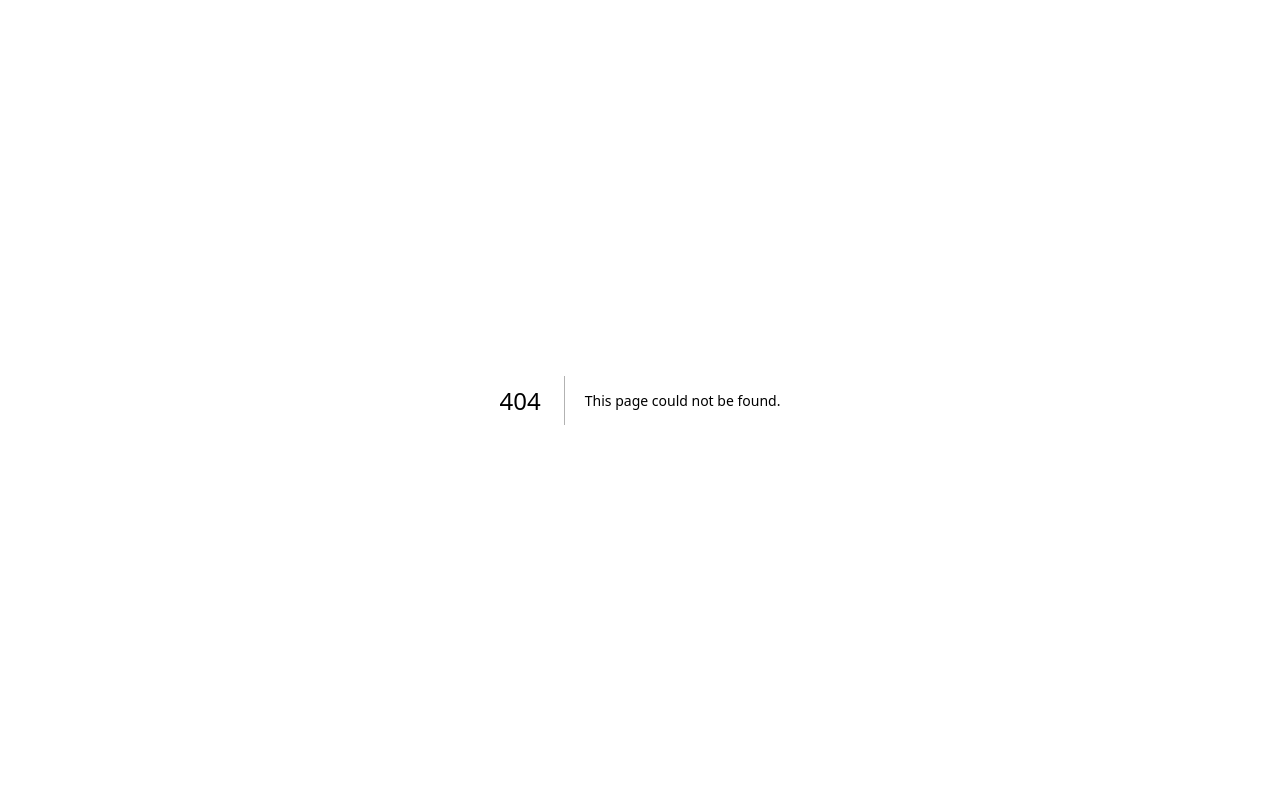
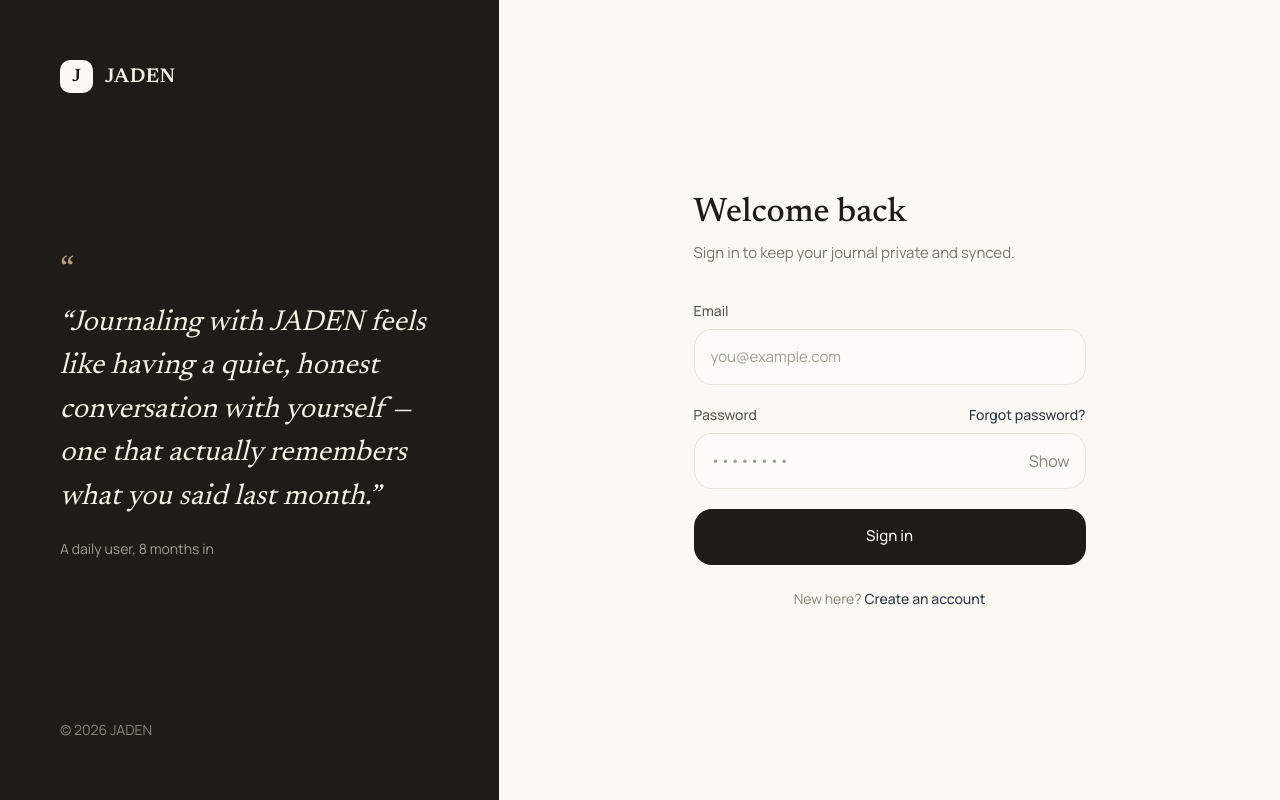
Before and after one commit to npeteros/ai-journal, a Next.js app: page /login in a window 1280 px wide. Before the commit this address had no page. Built offline with nearby package versions, Linux system fonts and the light colour scheme.

Commit message:
refactor: remove auth functionality from login

```diff
--- /dev/null
+++ b/app/login/page.tsx
@@ -0,0 +1,75 @@
+import type { Metadata } from 'next'
+import { Manrope, Newsreader } from 'next/font/google'
+import { LoginForm } from '@/components/auth/login-form'
+
+const currentYear = new Date().getFullYear()
+
+const serif = Newsreader({
+  subsets: ['latin'],
+  style: ['normal', 'italic'],
+  variable: '--font-serif',
+})
+
+const sans = Manrope({
+  subsets: ['latin'],
+  variable: '--font-sans',
+})
+
+export const metadata: Metadata = {
+  title: 'Sign in · JADEN',
+}
+
+export default function LoginPage() {
+  return (
+    <main
+      className={`${serif.variable} ${sans.variable} grid min-h-screen bg-[#fcf9f4] font-[family-name:var(--font-sans)] lg:grid-cols-[39%_1fr]`}
+    >
+      {/* Left: brand + testimonial (hidden on small screens) */}
+      <aside className="hidden flex-col justify-between bg-[#1f1c17] px-[60px] py-[60px] text-[#f5efe4] lg:flex">
+        <div className="flex items-center gap-3">
+          <span className="flex size-[33px] items-center justify-center rounded-lg bg-[#fcf9f4] text-[#1f1c17]">
+            <span
+              className="font-[family-name:var(--font-serif)] text-lg font-semibold"
+              aria-hidden
+            >
+              J
+            </span>
+          </span>
+          <span className="font-[family-name:var(--font-serif)] text-xl font-semibold tracking-wide">
+            JADEN
+          </span>
+        </div>
+
+        <figure>
+          <span
+            className="mb-3 block font-[family-name:var(--font-serif)] text-4xl leading-none text-[#b39b7a]"
+            aria-hidden
+          >
+            “
+          </span>
+          <blockquote className="max-w-[440px] font-[family-name:var(--font-serif)] text-[29px] italic leading-[1.5]">
+            &ldquo;Journaling with JADEN feels like having a quiet, honest conversation with
+            yourself &mdash; one that actually remembers what you said last month.&rdquo;
+          </blockquote>
+          <figcaption className="mt-5 text-sm text-[#a39d92]">A daily user, 8 months in</figcaption>
+        </figure>
+
+        <p className="text-sm text-[#8a847a]">&copy; {currentYear} JADEN</p>
+      </aside>
+
+      {/* Right: form */}
+      <section className="flex items-center justify-center px-6 py-16">
+        <div className="w-full max-w-[392px]">
+          <h1 className="font-[family-name:var(--font-serif)] text-[34px] font-medium leading-tight text-[#1f1c17]">
+            Welcome back
+          </h1>
+          <p className="mt-2 text-[15px] text-[#7a746a]">
+            Sign in to keep your journal private and synced.
+          </p>
+
+          <LoginForm />
+        </div>
+      </section>
+    </main>
+  )
+}
--- a/components/auth/login-form.tsx
+++ b/components/auth/login-form.tsx
@@ -2,51 +2,25 @@
 
 import { useState } from 'react'
 import Link from 'next/link'
-import { useRouter } from 'next/navigation'
-
-import { authClient } from '@/lib/auth-client'
 
 // Where to send the user after a successful sign in.
-const AFTER_LOGIN_URL = '/dashboard'
+const _AFTER_LOGIN_URL = '/dashboard'
 
 const inputClass =
   'h-14 w-full rounded-2xl border border-[#e8e3d9] bg-[#fdfbf7] px-4 text-[15px] text-[#1f1c17] placeholder:text-[#a39d92] outline-none transition-colors focus:border-[#1f1c17] disabled:opacity-60'
 
 export function LoginForm() {
-  const router = useRouter()
-
   const [email, setEmail] = useState('')
   const [password, setPassword] = useState('')
   const [showPassword, setShowPassword] = useState(false)
-  const [loading, setLoading] = useState(false)
+  const [loading, _setLoading] = useState(false)
   const [error, setError] = useState<string | null>(null)
 
   async function handleSubmit(e: React.FormEvent<HTMLFormElement>) {
     e.preventDefault()
     setError(null)
 
-    await authClient.signIn.email(
-      {
-        email,
-        password,
-        callbackURL: AFTER_LOGIN_URL,
-      },
-      {
-        onRequest: () => setLoading(true),
-        onSuccess: () => {
-          router.push(AFTER_LOGIN_URL)
-          router.refresh()
-        },
-        onError: (ctx) => {
-          setLoading(false)
-          setError(
-            ctx.error.status === 403
-              ? 'Please verify your email address first.'
-              : ctx.error.message || 'Something went wrong. Please try again.',
-          )
-        },
-      },
-    )
+    // TODO: Replace this with your own authentication logic.
   }
 
   return (
--- a/lib/auth-client.ts
+++ /dev/null
@@ -1,5 +0,0 @@
-import { createAuthClient } from 'better-auth/client'
-
-export const authClient = createAuthClient({
-  baseURL: process.env.NEXT_PUBLIC_API_BASE_URL,
-})
--- a/lib/auth.ts
+++ /dev/null
@@ -1,15 +0,0 @@
-import { betterAuth } from 'better-auth'
-// import { prismaAdapter } from "better-auth/adapters/prisma";
-import { nextCookies } from 'better-auth/next-js'
-
-// import { prisma } from "@/lib/prisma";
-
-export const auth = betterAuth({
-  // database: prismaAdapter(prisma, {
-  //     provider: "postgresql",
-  // }),
-  emailAndPassword: {
-    enabled: true,
-  },
-  plugins: [nextCookies()],
-})
--- a/lib/utils.ts
+++ /dev/null
@@ -1 +0,0 @@
-export { cn } from "cn"
```
